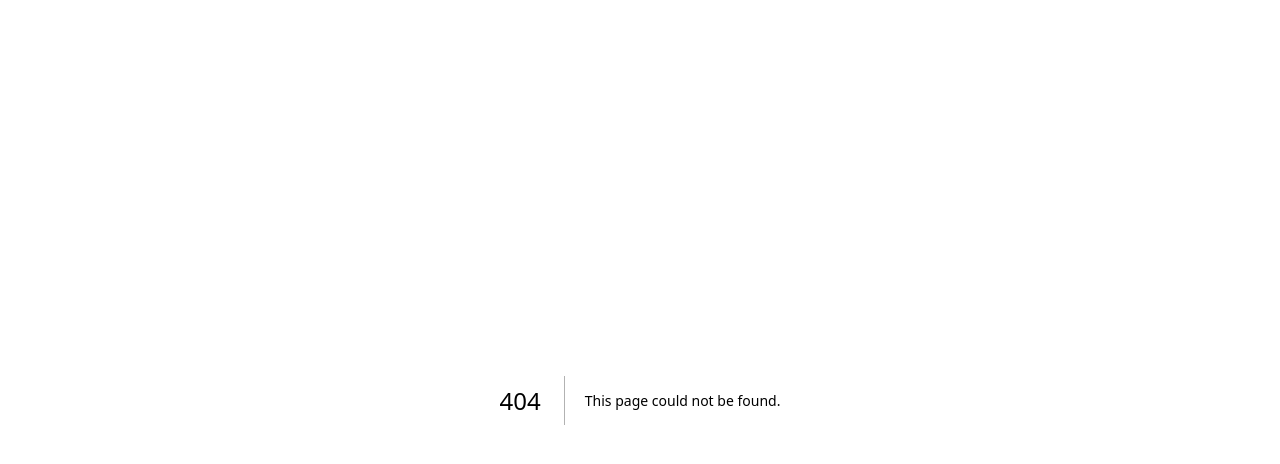
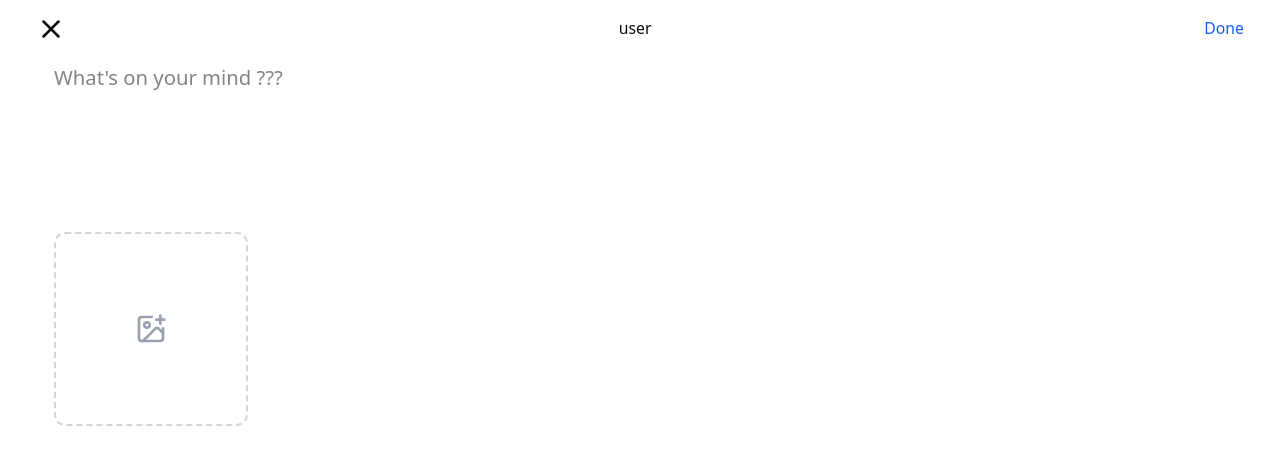
Before and after one commit to git-mahfuj/instagram-lite-clone, a Next.js app: page /profile/post in a window 1280 px wide. Before the commit this address had no page. Shown: the top 464 px of the page. Built offline with nearby package versions, Linux system fonts and the light colour scheme.

Commit message:
feat : implemented post-section

```diff
--- a/src/app/profile/ProfileTop.tsx
+++ b/src/app/profile/ProfileTop.tsx
@@ -2,11 +2,12 @@
 import React from 'react'
 import { Settings , Plus , Menu } from 'lucide-react'
 import { useUser } from '@/contexts/UserContext'
+import Link from 'next/link'
 const ProfileTop = () => {
   const {user} = useUser()
   return (
     <div className='flex items-center justify-between mt-2'>
-     <Plus size={30}/>
+     <Link href={'/profile/post'}><Plus size={30}/></Link>
      <h1>{user?.username}</h1>
       <Menu size={30} />
     </div>
--- /dev/null
+++ b/src/app/profile/post/PostSection.tsx
@@ -0,0 +1,107 @@
+"use client";
+import React, { useEffect, useState } from "react";
+import { ImagePlus, X } from "lucide-react";
+import Image from "next/image";
+import { useUser } from "@/contexts/UserContext";
+import { PostType, usePost } from "@/contexts/PostContext";
+import PostTop from "./PostTop";
+import Link from "next/link";
+
+const PostSection = () => {
+  const [selectedImages, setSelectedImages] = useState<string[]>([]);
+  const handleImageChange = (e: React.ChangeEvent<HTMLInputElement>) => {
+    if (e.target.files) {
+      const filesArray = Array.from(e.target.files).map((file) =>
+        URL.createObjectURL(file),
+      );
+      setSelectedImages((prevImage) => prevImage.concat(filesArray));
+    }
+  };
+  const deleteImage = (index: number) => {
+    const urlToRevoke = selectedImages[index];
+    URL.revokeObjectURL(urlToRevoke);
+    setSelectedImages(selectedImages.filter((_, i) => i !== index));
+  };
+  const { user } = useUser();
+  const { AddItem } = usePost();
+  const [text, setText] = useState<string>("");
+
+  const handlePostSubmit = (e: React.FormEvent) => {
+    e.preventDefault();
+    const newPost: PostType = {
+      authorId: user?.username || "anonymous",
+      authorName: user?.name || "User",
+      authorImages: user?.profileImage?.url as string,
+      text: text,
+      images: selectedImages,
+      createdAt: Date.now(),
+    };
+    AddItem(newPost);
+    console.log("post", newPost);
+  };
+  return (
+    <form onSubmit={handlePostSubmit}>
+      <div>
+        <div className="mt-3 flex justify-between items-center">
+          <Link href={"/profile"}>
+            <X size={30} />
+          </Link>
+          <p className="text-sm">{user?.name}</p>
+          <button type="submit">
+            {" "}
+            <Link href={"/profile"}>
+              <p className="text-sm text-blue-600">Done</p>
+            </Link>
+          </button>
+        </div>
+      </div>
+      <div className="bg-white max-w-sm w-full min-h-screen p-4">
+        <div>
+          {/* Text Input */}
+          <textarea
+            value={text}
+            onChange={(e) => {
+              setText(e.target.value);
+            }}
+            placeholder="What's on your mind ???"
+            className="w-full h-32 outline-none border-none resize-none text-lg bg-transparent"
+          />
+
+          {/* Image Preview Gallery (Facebook Style) */}
+          <div className="grid grid-cols-2 gap-2 mt-4">
+            {selectedImages.map((image, index) => (
+              <div key={index} className="relative aspect-square">
+                <Image
+                  src={image}
+                  height={50}
+                  width={50}
+                  alt="prev"
+                  className="h-full w-full object-cover rounded-lg"
+                />
+                <button
+                  type="button"
+                  onClick={() => deleteImage(index)}
+                  className="absolute top-1 right-1 bg-black/50 text-white rounded-full p-1"
+                >
+                  <X />
+                </button>
+              </div>
+            ))}
+            <label className="flex items-center justify-center aspect-square border-2 border-dashed border-gray-300 rounded-lg cursor-pointer hover:bg-gray-50">
+              <input
+                type="file"
+                multiple
+                accept="image/*"
+                className="hidden"
+                onChange={handleImageChange}
+              />
+              <ImagePlus className="text-gray-400" size={32} />
+            </label>
+          </div>
+        </div>
+      </div>
+    </form>
+  );
+};
+
+export default PostSection;
--- /dev/null
+++ b/src/app/profile/post/PostTop.tsx
@@ -0,0 +1,18 @@
+"use client"
+import { useUser } from '@/contexts/UserContext'
+import { Menu, X } from 'lucide-react'
+import Link from 'next/link'
+import React from 'react'
+
+const PostTop = () => {
+    const {user} = useUser()
+  return (
+    <div className='mt-3 flex justify-between items-center'>
+       <Link href={"/profile"}><X size={30}/></Link>
+       <p className='text-sm'>{user?.name}</p>
+       <p className='text-sm text-blue-600'>Done</p>
+    </div>
+  )
+}
+
+export default PostTop
--- /dev/null
+++ b/src/app/profile/post/page.tsx
@@ -0,0 +1,14 @@
+import Container from '@/components/Container'
+import React from 'react'
+import PostTop from './PostTop'
+import PostSection from './PostSection'
+
+const PostPage = () => {
+  return (
+    <Container>
+        <PostSection/>
+    </Container>
+  )
+}
+
+export default PostPage
--- /dev/null
+++ b/src/contexts/PostContext.tsx
@@ -0,0 +1,62 @@
+"use client";
+import React, { createContext, useContext, useEffect, useState } from "react";
+
+export type PostType = {
+  id?: string;
+  authorId: string;
+  authorName: string;
+  authorImages: string;
+  text: string;
+  images: string[];
+  createdAt: number;
+};
+
+type PostContextType = {
+  posts: PostType[];
+  AddItem: (newPost: PostType) => void;
+  DeleteItem: (postId: string) => void;
+};
+
+const PostContext = createContext<PostContextType | undefined>(undefined);
+
+export const PostProvider = ({ children }: { children: React.ReactNode }) => {
+  const [posts, setPosts] = useState<PostType[]>(() => {
+    if (typeof window !== "undefined") {
+      const userPost = localStorage.getItem("user_post");
+      if (userPost) {
+        return JSON.parse(userPost);
+      }
+    }
+    return [];
+  });
+
+  useEffect(() => {
+    if (posts !== undefined) {
+      localStorage.setItem("user_post", JSON.stringify(posts));
+    }
+  }, [posts]);
+
+  const AddItem = (newPost: PostType) => {
+    setPosts((prevPosts) => [newPost, ...prevPosts]);
+  };
+
+  const DeleteItem = (postId: string) => {
+    setPosts((prevPosts) => prevPosts.filter((post) => post.id !== postId));
+  };
+
+  return (
+    <PostContext.Provider value={{ posts, AddItem, DeleteItem }}>
+      {children}
+    </PostContext.Provider>
+  );
+};
+
+export function usePost() {
+  const context = useContext(PostContext);
+  if (!context) {
+    throw new Error("usePost must be used within a PostProvider");
+  }
+  return context;
+}
+
+export default PostProvider;
--- a/src/contexts/UserContext.tsx
+++ b/src/contexts/UserContext.tsx
@@ -10,7 +10,7 @@ type UserType = {
     file?: File;
     url: string;
   };
-  profileLinks?: [];
+  profileLinks?: []
 };
 
 type UserContextType = {
@@ -32,6 +32,8 @@ const UserProvider = ({ children }: { children: React.ReactNode }) => {
       username: "username",
       bio: "userbio",
       profileImage: { url: "" },
+      profileLinks:[],
+
     };
   });
 
@@ -40,7 +42,6 @@ const UserProvider = ({ children }: { children: React.ReactNode }) => {
       localStorage.setItem("user_data", JSON.stringify(user));
     }
   }, [user]);
-
 
   return (
     <UserContext.Provider value={{ user, setUser }}>
--- a/src/wrapper/GlobalWrapper.tsx
+++ b/src/wrapper/GlobalWrapper.tsx
@@ -1,20 +1,20 @@
-import UserProvider from '@/contexts/UserContext'
-import React from 'react'
-import { ThemeProvider } from '@/components/theme-provider'
-const GlobalWrapper = ({children} : {
-    children : React.ReactNode
-}) => {
+import UserProvider from "@/contexts/UserContext";
+import React from "react";
+import { ThemeProvider } from "@/components/theme-provider";
+import PostProvider from "@/contexts/PostContext";
+const GlobalWrapper = ({ children }: { children: React.ReactNode }) => {
   return (
     <ThemeProvider
-            attribute="class"
-            defaultTheme="system"
-            enableSystem
-            disableTransitionOnChange
-          >
-            <UserProvider>{children}</UserProvider>
+      attribute="class"
+      defaultTheme="system"
+      enableSystem
+      disableTransitionOnChange
+    >
+      <UserProvider>
+        <PostProvider>{children}</PostProvider>
+      </UserProvider>
+    </ThemeProvider>
+  );
+};
 
-          </ThemeProvider>
-  )
-}
-
-export default GlobalWrapper
+export default GlobalWrapper;
```
